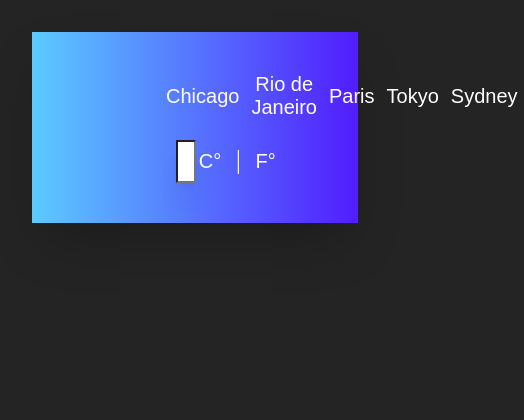
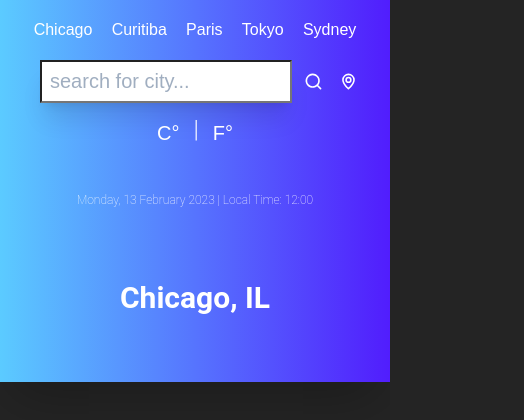
Before and after one commit to robinpunn/react-weather, a React (Vite) app: page / in a window 390 px wide. Shown: the top 420 px of the page, 524 px wide, since content can reach past the window. Built offline with nearby package versions, Linux system fonts and the light colour scheme.

Commit message:
updated styling for mobile

```diff
--- a/src/App.css
+++ b/src/App.css
@@ -1,14 +1,12 @@
 #root {
   margin: 0 auto;
-  padding: 2rem;
 }
 
 .App {
   margin: 0 auto;
-  padding: 1.25rem 8rem;
+  padding: 1.25rem 1.5rem;
   box-shadow: 0 25px 50px -12px rgb(0 0 0 / 0.25);
   background: linear-gradient(to right, #5bcbff, #511dfd);
-  max-width: 45rem;
 }
 
 .logo {
@@ -33,8 +31,12 @@
   }
 }
 
-/* @media (max-width: 40rem) {
+@media (min-width: 46rem) {
+  #root {
+    padding: 2rem;
+  }
   .App {
-    max-width: screen;
+    max-width: 46rem;
+    padding: 1.25rem 8rem;
   }
-} */
+}
--- a/src/App.jsx
+++ b/src/App.jsx
@@ -1,18 +1,19 @@
-import { useState } from 'react'
-import './App.css'
-import UilReact from '@iconscout/react-unicons/icons/uil-react'
-import TopButtons from './components/TopButtons/TopButtons'
-import Inputs from './components/Inputs/Inputs'
+import { useState } from "react";
+import "./App.css";
+import Cities from "./components/Cities/Cities";
+import Inputs from "./components/Inputs/Inputs";
+import TimeAndLocation from "./components/TimeAndLocation/TimeAndLocation";
 
 function App() {
-  const [count, setCount] = useState(0)
+  const [count, setCount] = useState(0);
 
   return (
     <div className="App">
-      <TopButtons />
+      <Cities />
       <Inputs />
+      <TimeAndLocation />
     </div>
-  )
+  );
 }
 
-export default App
+export default App;
--- /dev/null
+++ b/src/components/Cities/Cities.css
@@ -0,0 +1,22 @@
+/*container*/
+.cities {
+  display: flex;
+  flex-direction: row;
+  align-items: center;
+  justify-content: space-around;
+}
+/*cities*/
+.top-button {
+  color: white;
+  font-size: 1rem;
+  background-color: inherit;
+  border: none;
+  cursor: pointer;
+}
+
+@media (min-width: 46rem) {
+  .cities {
+    margin: 1.25rem auto;
+    font-size: 1.25rem;
+  }
+}
--- /dev/null
+++ b/src/components/Cities/Cities.jsx
@@ -0,0 +1,39 @@
+import React from "react";
+import "./Cities.css";
+
+function Cities() {
+  const cities = [
+    {
+      id: 1,
+      title: "Chicago",
+    },
+    {
+      id: 2,
+      title: "Curitiba",
+    },
+    {
+      id: 3,
+      title: "Paris",
+    },
+    {
+      id: 4,
+      title: "Tokyo",
+    },
+    {
+      id: 5,
+      title: "Sydney",
+    },
+  ];
+
+  return (
+    <div className="cities">
+      {cities.map((city) => (
+        <button key={city.id} className="top-button">
+          {city.title}
+        </button>
+      ))}
+    </div>
+  );
+}
+
+export default Cities;
--- a/src/components/Inputs/Inputs.css
+++ b/src/components/Inputs/Inputs.css
@@ -1,7 +1,7 @@
 /*Inputs container*/
 .inputs {
   display: flex;
-    flex-direction: row;
+  flex-direction: column;
   align-items: center;
   justify-content: space-around;
   margin: 1.25rem 0;
@@ -13,7 +13,6 @@
   flex-direction: row;
   align-items: center;
   justify-items: center;
-    width: 75%;
   margin-left: 1rem;
 }
 
@@ -24,7 +23,8 @@
   padding: 0.5rem;
   width: 100%;
   text-transform: capitalize;
-    box-shadow: 0 20px 25px -5px rgb(0 0 0 / 0.1), 0 8px 10px -6px rgb(0 0 0 / 0.1);
+  box-shadow: 0 20px 25px -5px rgb(0 0 0 / 0.1),
+    0 8px 10px -6px rgb(0 0 0 / 0.1);
   outline: none;
 }
 
@@ -66,11 +66,21 @@
   background-color: inherit;
   border: none;
   cursor: pointer;
+  margin-top: 0.5rem;
 }
 
 .separator {
   color: white;
-    font-size: 1.25rem;
+  font-size: 1.5rem;
   font-weight: 300;
-    margin: 0 0.5rem;
+  margin: 0.5rem;
 }
+
+@media screen and (min-width: 46rem) {
+  .inputs {
+    flex-direction: row;
+  }
+  .search {
+    width: 75%;
+  }
+}
--- /dev/null
+++ b/src/components/TimeAndLocation/TimeAndLocation.css
@@ -0,0 +1,36 @@
+/*container*/
+.time-container {
+  display: flex;
+  flex-direction: row;
+  align-items: center;
+  justify-content: center;
+  margin: 1.5rem 0;
+}
+
+/*time*/
+.time {
+  color: white;
+  font-size: 0.75rem;
+  font-weight: 100;
+}
+
+/*location*/
+.location-container {
+  display: flex;
+  flex-direction: row;
+  align-items: center;
+  justify-content: center;
+  margin: 0.75rem 0;
+}
+
+.location {
+  color: white;
+  font-size: 1.875rem;
+  font-weight: 700;
+}
+
+@media screen and (min-width: 46rem) {
+  .time {
+    font-size: 1.25rem;
+  }
+}
--- /dev/null
+++ b/src/components/TimeAndLocation/TimeAndLocation.jsx
@@ -0,0 +1,17 @@
+import React from "react";
+import "./TimeAndLocation.css";
+
+function TimeAndLocation() {
+  return (
+    <div>
+      <div className="time-container">
+        <p className="time">Monday, 13 February 2023 | Local Time: 12:00</p>
+      </div>
+      <div className="location-container">
+        <p className="location">Chicago, IL</p>
+      </div>
+    </div>
+  );
+}
+
+export default TimeAndLocation;
--- a/src/components/TopButtons/TopButtons.css
+++ /dev/null
@@ -1,16 +0,0 @@
-/*container*/
-.cities {
-    display: flex;
-    flex-direction: row;
-    align-items: center;
-    justify-content: space-around;
-    margin: 1.25rem 0;
-}
-/*cities*/
-.top-button {
-    color: white;
-    font-size: 1.25rem;
-    background-color: inherit;
-    border: none;
-    cursor: pointer;
-}
--- a/src/components/TopButtons/TopButtons.jsx
+++ /dev/null
@@ -1,36 +0,0 @@
-import React from 'react'
-import './TopButtons.css'
-
-function TopButtons() {
-    const cities = [
-        {
-            id: 1,
-            title: 'Chicago',
-        },
-        {
-            id: 2,
-            title: 'Rio de Janeiro',
-        },
-        {
-            id: 3,
-            title: 'Paris',
-        },
-        {
-            id: 4,
-            title: 'Tokyo',
-        },
-        {
-            id: 5,
-            title: 'Sydney',
-        }
-    ]
-  return (
-    <div className='cities'>
-        {cities.map((city) => (
-            <button key={city.id} className="top-button">{city.title}</button>
-        ))}
-    </div>
-  )
-}
-
-export default TopButtons
--- a/src/index.css
+++ b/src/index.css
@@ -1,8 +1,7 @@
 :root {
-  font-family: Inter, system-ui, Avenir, Helvetica, Arial, sans-serif;
+  @import url('https://fonts.googleapis.com/css2?family=Roboto:wght@100;300;400;500;700;900&display=swap');
+  font-family: 'Roboto', sans-serif;
   line-height: 1.5;
-  font-weight: 400;
-
   color-scheme: light dark;
   color: rgba(255, 255, 255, 0.87);
   background-color: #242424;
@@ -14,17 +13,22 @@
   -webkit-text-size-adjust: 100%;
 }
 
-a {
+/* a {
   font-weight: 500;
   color: #646cff;
   text-decoration: inherit;
 }
 a:hover {
   color: #535bf2;
+} */
+
+* {
+  box-sizing: border-box;
 }
 
 body {
   margin: 0;
+  width: 100vw;
 }
 
 h1 {
```
Also changed, not shown: src/components/Inputs/Inputs.jsx (+24 -20 lines). Lines whose indentation alone changed are shown as unchanged.
